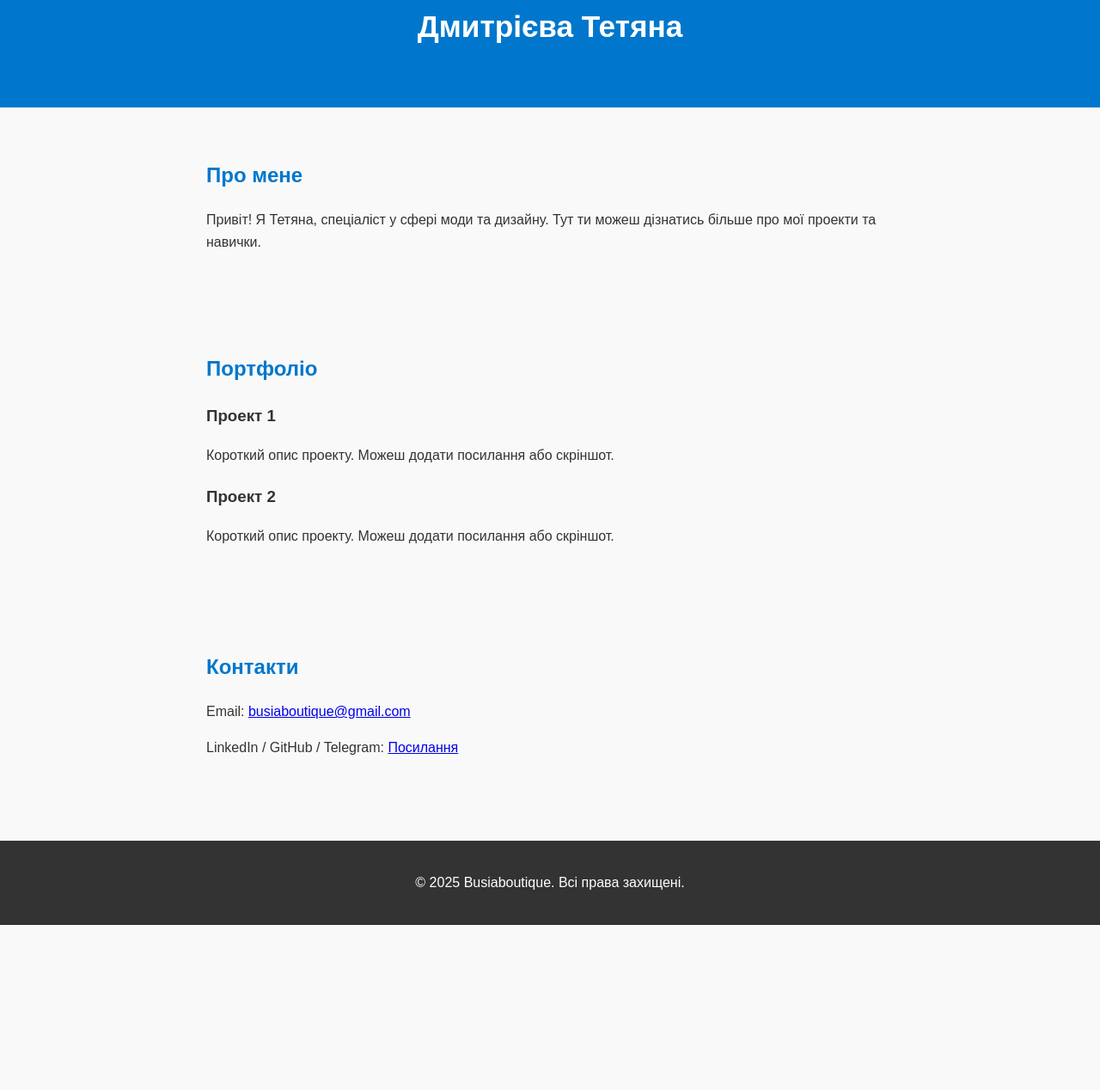
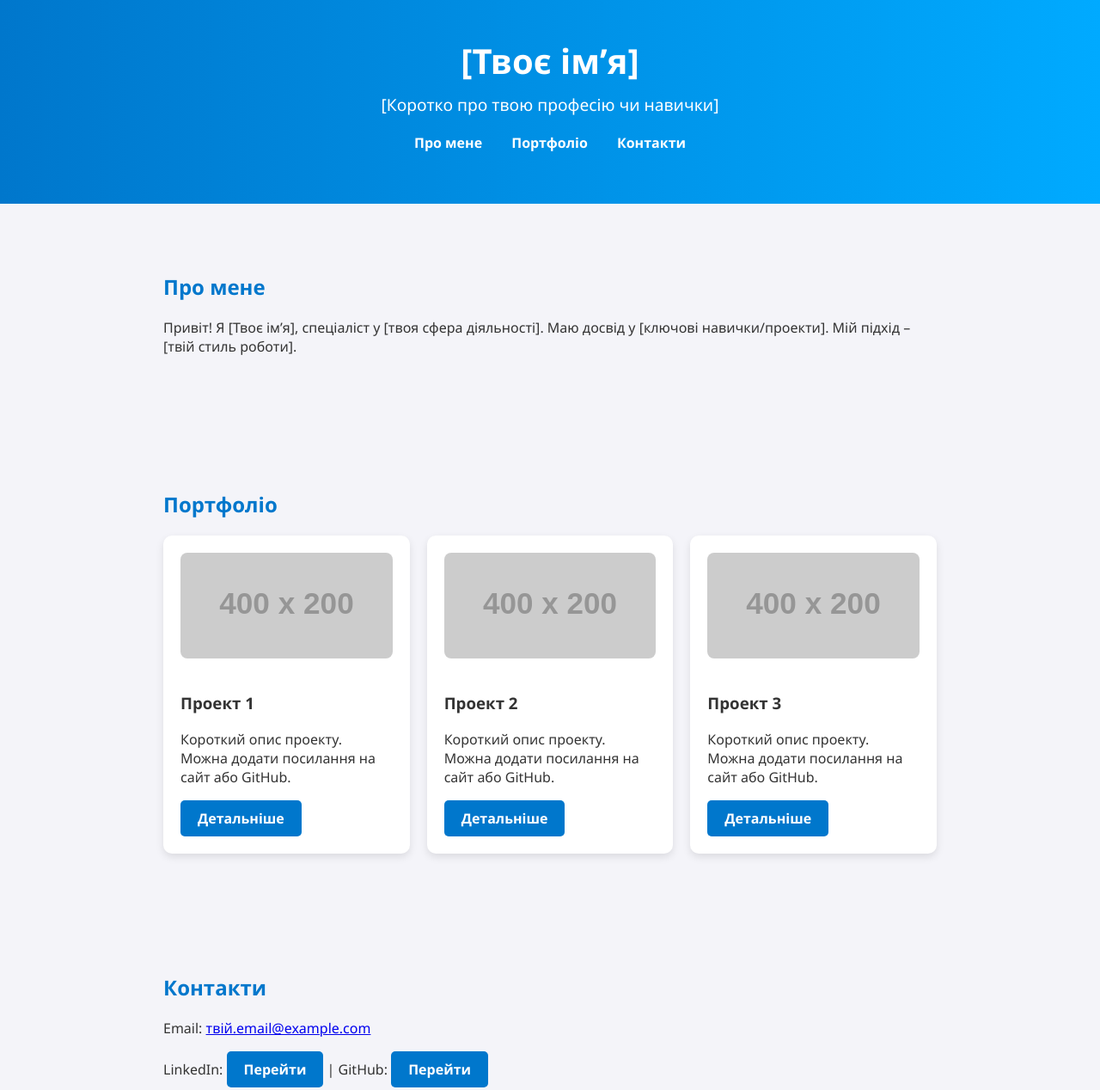
Before and after one commit to busiaboutique/busiaboutique.github.io, a plain HTML site: page index.html in a window 1280 px wide. Shown: the part 17-1285 px from the top of the page at 86% size. Before the commit the page ends 1093 px from the top, so only its background shows below. Drawn offline with Linux system fonts and the light colour scheme; placeholder pictures from the web are drawn by us.

Commit message:
Update index.html

```diff
--- a/index.html
+++ b/index.html
@@ -3,24 +3,92 @@
 <head>
     <meta charset="UTF-8">
     <meta name="viewport" content="width=device-width, initial-scale=1.0">
-    <title>Дмитрієва Тетяна – Персональний сайт</title>
+    <title>[Твоє ім’я] – Портфоліо</title>
     <style>
-        body { font-family: Arial, sans-serif; line-height: 1.6; margin: 0; padding: 0; background: #f9f9f9; color: #333; }
-        header { background: #0077cc; color: white; padding: 20px 0; text-align: center; }
-        header h1 { margin: 0; font-size: 2.2em; }
-        nav { text-align: center; margin: 10px 0; }
-        nav a { margin: 0 10px; color: #0077cc; text-decoration: none; font-weight: bold; }
-        section { padding: 40px 20px; max-width: 800px; margin: auto; }
-        h2 { color: #0077cc; }
-        footer { background: #333; color: white; text-align: center; padding: 20px 0; margin-top: 40px; }
-        .portfolio-item { margin-bottom: 20px; }
-        .contact a { color: #0077cc; text-decoration: none; }
+        body {
+            font-family: 'Segoe UI', Tahoma, Geneva, Verdana, sans-serif;
+            margin: 0;
+            padding: 0;
+            background: #f4f4f9;
+            color: #333;
+        }
+        header {
+            background: linear-gradient(90deg, #0077cc, #00aaff);
+            color: white;
+            padding: 60px 20px;
+            text-align: center;
+        }
+        header h1 {
+            margin: 0;
+            font-size: 2.5em;
+        }
+        header p {
+            font-size: 1.2em;
+            margin-top: 10px;
+        }
+        nav {
+            margin-top: 20px;
+        }
+        nav a {
+            margin: 0 15px;
+            color: white;
+            text-decoration: none;
+            font-weight: bold;
+            transition: 0.3s;
+        }
+        nav a:hover { color: #ffe600; }
+
+        section { padding: 60px 20px; max-width: 900px; margin: auto; }
+        h2 { color: #0077cc; margin-bottom: 20px; }
+
+        .portfolio-grid {
+            display: grid;
+            grid-template-columns: repeat(auto-fit, minmax(250px, 1fr));
+            gap: 20px;
+        }
+        .portfolio-item {
+            background: white;
+            border-radius: 10px;
+            padding: 20px;
+            box-shadow: 0 4px 10px rgba(0,0,0,0.1);
+            transition: transform 0.3s, box-shadow 0.3s;
+        }
+        .portfolio-item:hover {
+            transform: translateY(-5px);
+            box-shadow: 0 10px 20px rgba(0,0,0,0.15);
+        }
+        .portfolio-item img {
+            max-width: 100%;
+            border-radius: 8px;
+            margin-bottom: 15px;
+        }
+
+        .btn {
+            display: inline-block;
+            padding: 10px 20px;
+            background: #0077cc;
+            color: white;
+            border-radius: 5px;
+            text-decoration: none;
+            font-weight: bold;
+            transition: 0.3s;
+        }
+        .btn:hover { background: #005fa3; }
+
+        footer {
+            background: #333;
+            color: white;
+            text-align: center;
+            padding: 20px 0;
+            margin-top: 40px;
+        }
     </style>
 </head>
 <body>
 
 <header>
-    <h1>Дмитрієва Тетяна</h1>
+    <h1>[Твоє ім’я]</h1>
+    <p>[Коротко про твою професію чи навички]</p>
     <nav>
         <a href="#about">Про мене</a>
         <a href="#portfolio">Портфоліо</a>
@@ -30,30 +98,42 @@
 
 <section id="about">
     <h2>Про мене</h2>
-    <p>Привіт! Я Тетяна, спеціаліст у сфері моди та дизайну.
-    Тут ти можеш дізнатись більше про мої проекти та навички.</p>
+    <p>Привіт! Я [Твоє ім’я], спеціаліст у [твоя сфера діяльності].
+    Маю досвід у [ключові навички/проекти]. Мій підхід – [твій стиль роботи].</p>
 </section>
 
 <section id="portfolio">
     <h2>Портфоліо</h2>
-    <div class="portfolio-item">
-        <h3>Проект 1</h3>
-        <p>Короткий опис проекту. Можеш додати посилання або скріншот.</p>
-    </div>
-    <div class="portfolio-item">
-        <h3>Проект 2</h3>
-        <p>Короткий опис проекту. Можеш додати посилання або скріншот.</p>
+    <div class="portfolio-grid">
+        <div class="portfolio-item">
+            <img src="https://via.placeholder.com/400x200" alt="Проект 1">
+            <h3>Проект 1</h3>
+            <p>Короткий опис проекту. Можна додати посилання на сайт або GitHub.</p>
+            <a href="#" class="btn">Детальніше</a>
+        </div>
+        <div class="portfolio-item">
+            <img src="https://via.placeholder.com/400x200" alt="Проект 2">
+            <h3>Проект 2</h3>
+            <p>Короткий опис проекту. Можна додати посилання на сайт або GitHub.</p>
+            <a href="#" class="btn">Детальніше</a>
+        </div>
+        <div class="portfolio-item">
+            <img src="https://via.placeholder.com/400x200" alt="Проект 3">
+            <h3>Проект 3</h3>
+            <p>Короткий опис проекту. Можна додати посилання на сайт або GitHub.</p>
+            <a href="#" class="btn">Детальніше</a>
+        </div>
     </div>
 </section>
 
 <section id="contact">
     <h2>Контакти</h2>
-    <p>Email: <a href="mailto:твій.email@example.com">busiaboutique@gmail.com</a></p>
-    <p>LinkedIn / GitHub / Telegram: <a href="#">Посилання</a></p>
+    <p>Email: <a href="mailto:твій.email@example.com">твій.email@example.com</a></p>
+    <p>LinkedIn: <a href="#" class="btn">Перейти</a> | GitHub: <a href="#" class="btn">Перейти</a></p>
 </section>
 
 <footer>
-    <p>© 2025 Busiaboutique. Всі права захищені.</p>
+    <p>© [Рік] [Твоє ім’я]. Всі права захищені.</p>
 </footer>
 
 </body>
```
